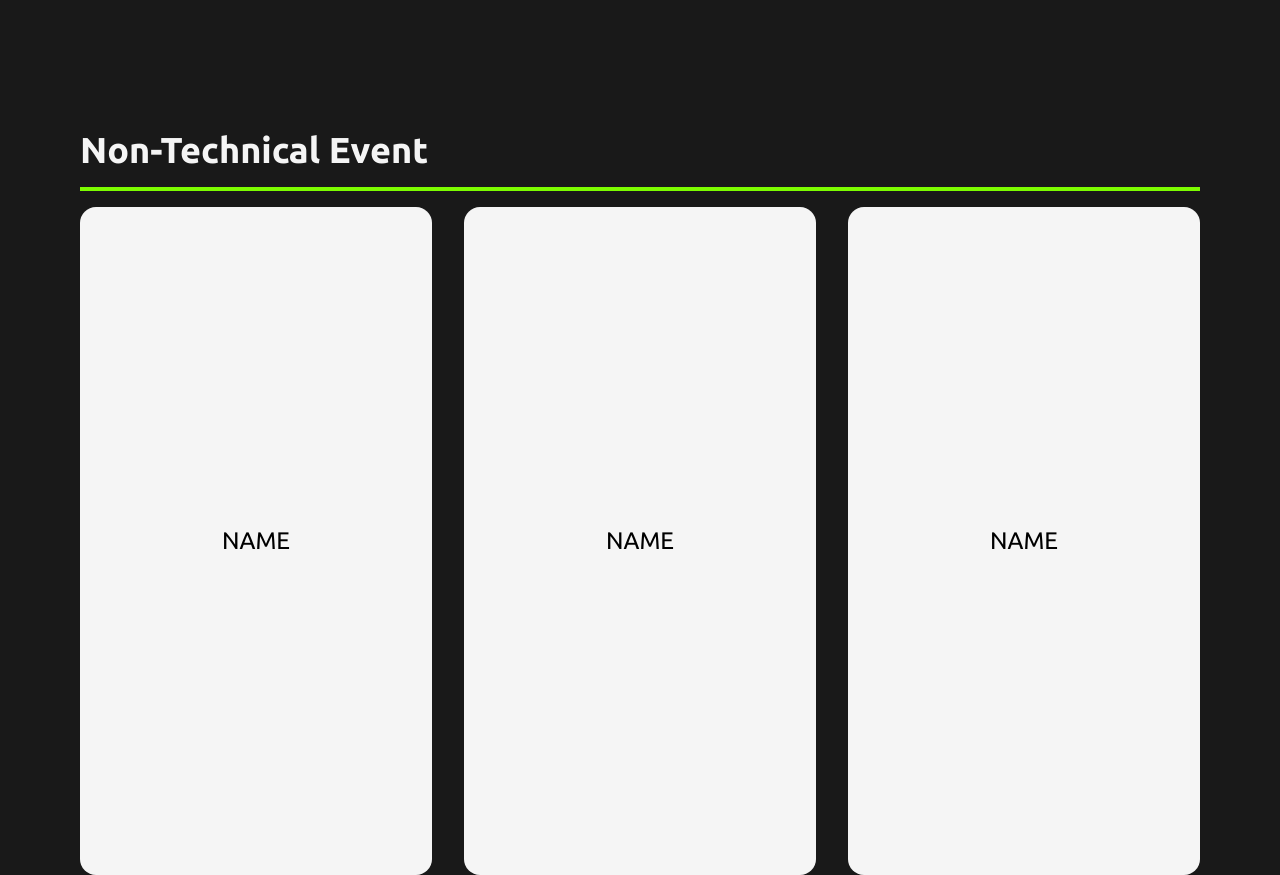
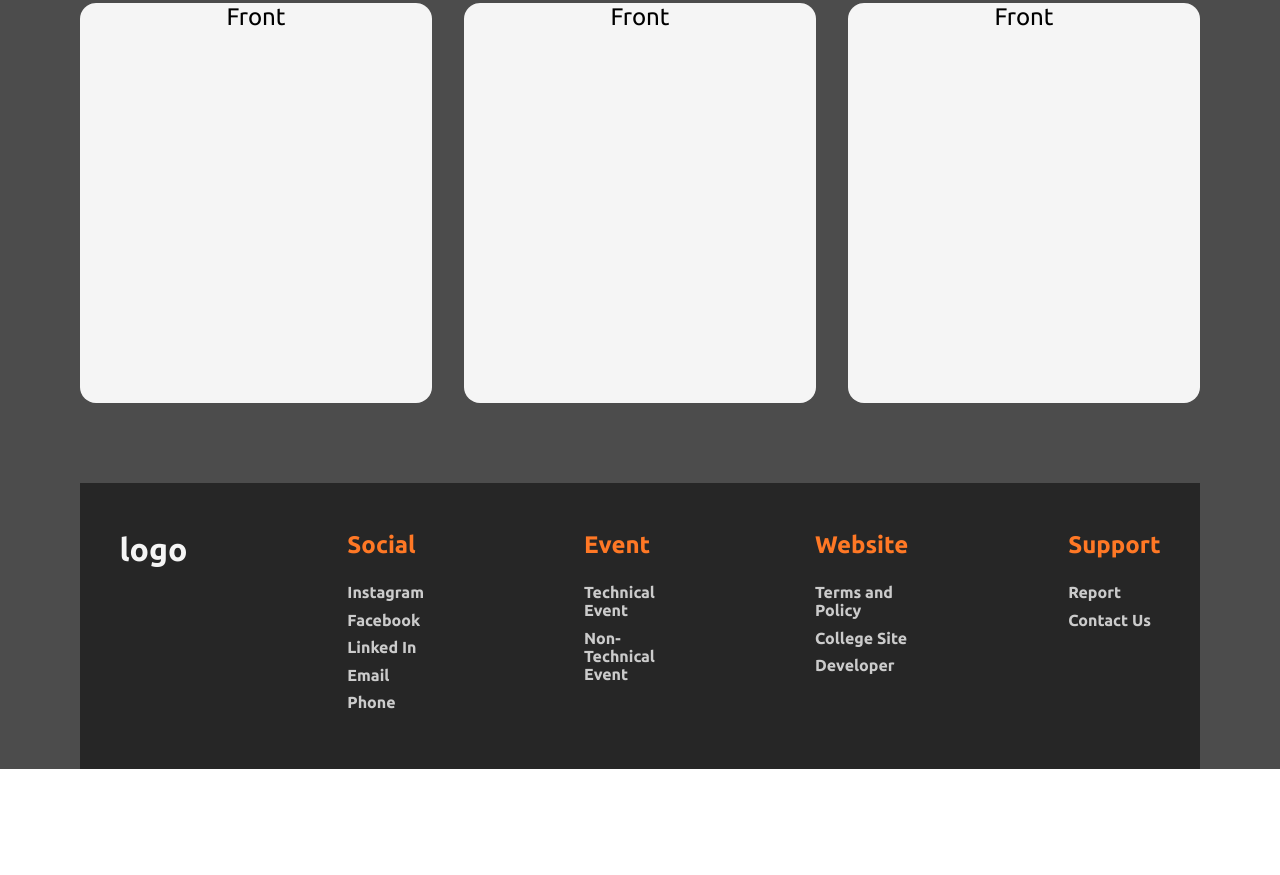
Before and after one commit to rmsivasankar/Symposium, a plain HTML site: page index.html in a window 1280 px wide. Shown: the part 2791-3666 px from the top of the page. After the commit the page ends 3560 px from the top, so only its background shows below. Drawn offline with Linux system fonts and the light colour scheme; a web font is replaced by a local one.

Commit message:
third commit

```diff
--- a/css/main.css
+++ b/css/main.css
@@ -19,8 +19,12 @@ main {
     position: absolute;
     top: 0;
     width: 100%;
-    background-color: rgba(0, 0, 0, 0.9);
+    background-color: rgba(0, 0, 0, 0.7);
     padding: 0 5rem;
+}
+
+main header {
+    background-color: rgba(0, 0, 0, 0.7);
 }
 
 main header nav ul {
@@ -49,7 +53,7 @@ main header nav ul li a:hover {
 #logo-image {
     display: flex;
     width: 100%;
-    background-color: rgba(0, 0, 0, 0.807);
+    background-color: rgba(0, 0, 0, 0.7);
     color: lawngreen;
     padding: 15rem;
     margin-top: 4rem;
@@ -144,11 +148,66 @@ main header nav ul li a:hover {
 
 .card {
     width: 25rem;
+    height: 25rem;
+    text-align: center;
     background-color: whitesmoke;
+    color: black;
+    margin-top: 3rem;
     border-radius: 1rem;
-    margin-top: 1rem;
-    text-align: center;
-    justify-items: center;
-    color: black;
-    padding: 20rem 0;
+    position: relative;
+    transition: all 1s;
+    /* transform-style: preserve-3d;
+    perspective: 100px; */
 }
+
+.card div{
+    position: absolute;
+    backface-visibility: hidden;
+    transition: 1s;
+    top: 0;
+    left: 0;
+    bottom: 0;
+    right: 0;
+    margin: auto;
+}
+
+.card div:nth-child(2) {
+    transform: rotateY(180deg);
+}
+
+.card:hover div:nth-child(2) {
+    transform: rotateY(0deg);
+}
+
+.card:hover div:nth-child(1) {
+    transform: rotateY(-180deg);
+}
+
+#footer {
+    display: flex;
+    gap: 10rem;
+    justify-content: center;
+    margin-top: 5rem;
+    padding: 3rem;
+    color: whitesmoke;
+    background-color: rgba(0, 0, 0, 0.499);
+}
+
+#footer h2 {
+    margin-bottom: 1.5rem;
+    color: #ff7825;
+}
+
+#footer h4 a {
+    text-decoration: none;
+    color: rgba(245, 245, 245, 0.8);
+    transition: color .5s;
+}
+
+#footer h4 {
+    margin-bottom: 0.6rem;
+}
+
+#footer h4 a:hover {
+    color: rgba(126, 252, 0, 0.8);
+}
--- a/index.html
+++ b/index.html
@@ -75,9 +75,18 @@
             <h2>Technical Event</h2>
             <div id="line"></div>
             <div class="technical-and-non-technical-event-values">
-                <div class="card">NAME</div>
-                <div class="card">NAME</div>
-                <div class="card">NAME</div>
+                <div class="card">
+                    <div class="front-content">Front</div>
+                    <div class="back-content">Back</div>
+                </div>
+                <div class="card">
+                    <div class="front-content">Front</div>
+                    <div class="back-content">Back</div>
+                </div>
+                <div class="card">
+                    <div class="front-content">Front</div>
+                    <div class="back-content">Back</div>
+                </div>
             </div>
         </section>
 
@@ -85,18 +94,50 @@
             <h2>Non-Technical Event</h2>
             <div id="line"></div>
             <div class="technical-and-non-technical-event-values">
-                <div class="card">NAME</div>
-                <div class="card">NAME</div>
-                <div class="card">NAME</div>
+                <div class="card">
+                    <div class="front-content">Front</div>
+                    <div class="back-content">Back</div>
+                </div>
+                <div class="card">
+                    <div class="front-content">Front</div>
+                    <div class="back-content">Back</div>
+                </div>
+                <div class="card">
+                    <div class="front-content">Front</div>
+                    <div class="back-content">Back</div>
+                </div>
             </div>
         </section>
 
+        <footer id="footer">
+            <div class="logofooter"><h1>logo</h1></div>
+            <div>
+                <h2>Social</h2>
+                <h4><a href="">Instagram</a></h4>
+                <h4><a href="">Facebook</a></h4>
+                <h4><a href="">Linked In</a></h4>
+                <h4><a href="">Email</a></h4>
+                <h4><a href="">Phone</a></h4>
+            </div>
+            <div>
+                <h2>Event</h2>
+                <h4><a href="">Technical Event</a></h4>
+                <h4><a href="">Non-Technical Event</a></h4>
+            </div>
+            <div>
+                <h2>Website</h2>
+                <h4><a href="">Terms and Policy</a></h4>
+                <h4><a href="">College Site</a></h4>
+                <h4><a href="">Developer</a></h4>
+            </div>
+            <div>
+                <h2>Support</h2>
+                <h4><a href="">Report</a></h4>
+                <h4><a href="">Contact Us</a></h4>
+            </div>
+        </footer>
+
     </main>
-
-    <!-- This is the footer of the website -->
-    <footer>
-
-    </footer>
 
 </body>
 </html>
```
